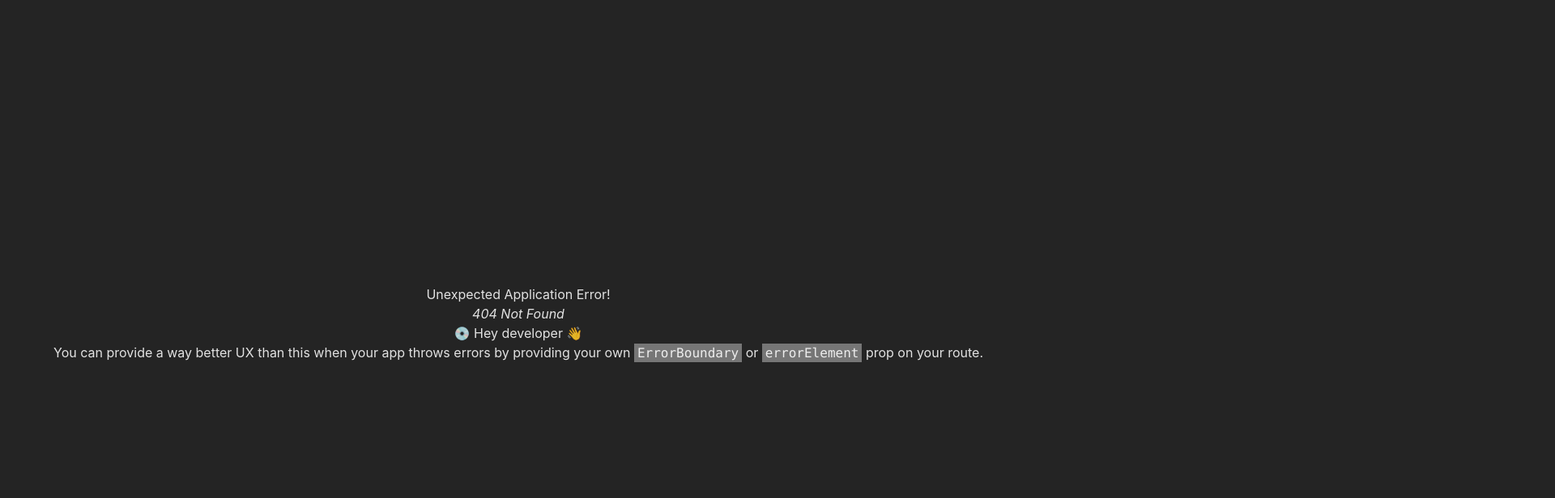
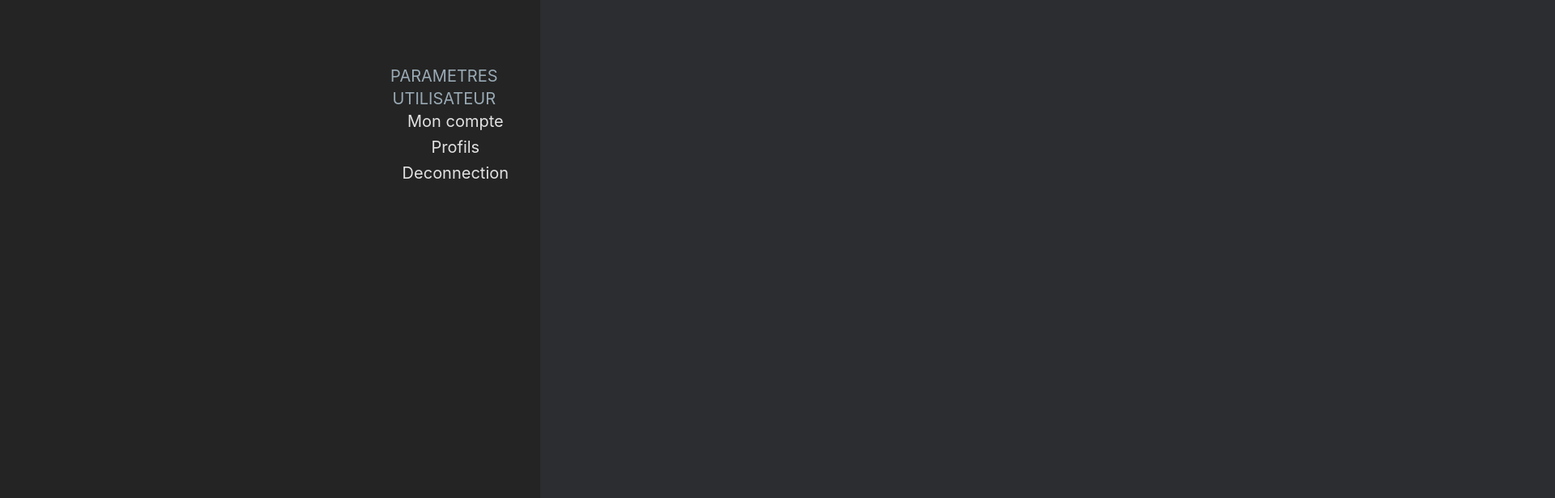
Before and after one commit to Standlc/transcendence, a React (Vite) app in the folder client/: page /settings in a window 1280 px wide. Before the commit this address had no page. Shown: the top 616 px of the page at 81% size, 1920 px wide, since content can reach past the window. Built offline with nearby package versions, Linux system fonts and the light colour scheme.

Commit message:
settings page

```diff
--- a/client/src/App.css
+++ b/client/src/App.css
@@ -110,3 +110,33 @@ input:focus {
     width: 85%;
     margin-left: 15px;
 }
+
+.settings {
+    display: flex;
+    flex-direction: column;
+    margin-left: 450px;
+    align-items: center;
+    justify-content: center;
+}
+
+.settings-account-header {
+    display: flex;
+    width: 600px;
+    height: 150px;
+    background-color: antiquewhite;
+}
+
+.settings-account-body {
+    display: flex;
+    flex-direction: column;
+    width: 550px;
+    height: 300px;
+    background-color: aquamarine;
+}
+
+.settings-account {
+    display: flex;
+    flex-direction: column;
+    width: 600px;
+    min-height: 500px;
+}
--- a/client/src/App.tsx
+++ b/client/src/App.tsx
@@ -12,6 +12,7 @@ import { Dashboard } from "./pages/Dashboard";
 import { Register } from "./pages/Register";
 import { AuthProvider, useAuth } from "./components/RequireAuth/AuthProvider";
 import { Friends } from "./pages/Friends";
+import { Settings } from "./pages/Settings";
 
 function App() {
     return (
@@ -26,6 +27,7 @@ function App() {
                                 <Route path="/play" element={<PongGame />} />
                                 <Route path="/create-account" element={<Register />} />
                                 <Route path="/friends" element={<Friends />} />
+                                <Route path="/settings" element={<Settings />} />
                             </Route>
                         </>
                     )
--- a/client/src/components/ChanColumn.tsx
+++ b/client/src/components/ChanColumn.tsx
@@ -1,3 +1,4 @@
+import { useNavigate } from "react-router-dom";
 import { LoginResponse } from "./RequireAuth/AuthProvider";
 import defaultAvatar from "./defaultAvatar.png";
 
@@ -7,8 +8,13 @@ interface Props {
 }
 
 export const ChanColumn: React.FC<Props> = ({ loginResponse, setCurrentPage }) => {
+    const navigate = useNavigate();
     const handleFriendsClick = () => {
         setCurrentPage("friends");
+    };
+
+    const handleSettingClick = () => {
+        navigate("/settings");
     };
 
     return (
@@ -51,6 +57,7 @@ export const ChanColumn: React.FC<Props> = ({ loginResponse, setCurrentPage }) =
                 </span>
                 <span className=" font-bold mt-3"> {loginResponse?.username} </span>
                 <span className="text-greyple mt-10">En ligne</span>
+                <button onClick={handleSettingClick}>setting</button>
             </div>
         </div>
     );
--- a/client/src/components/Chatbox.tsx
+++ b/client/src/components/Chatbox.tsx
@@ -24,7 +24,6 @@ export const Chatbox = () => {
                 </svg>
                 <div>Amis</div>
             </div>
-            {/* <h1>Chatbox</h1> */}
         </div>
     );
 };
--- /dev/null
+++ b/client/src/pages/Settings.tsx
@@ -0,0 +1,51 @@
+import { useState } from "react";
+import { MonCompte } from "./Settings/subComponents/MyAccount";
+
+export const Settings = () => {
+    const [currentPage, setCurrentPage] = useState("");
+
+    const handleClick = (page: string) => {
+        setCurrentPage(page);
+    };
+
+    const renderPage = () => {
+        if (currentPage === "Mon Compte") {
+            return <MonCompte />;
+        } else if (currentPage === "Profils") {
+            return <div>Profils</div>;
+        } else if (currentPage === "Deconnetion") {
+            return <div>Deconnetion</div>;
+        }
+    };
+
+    return (
+        <div className="flex max-w-[2000px] min-w-[2000px] w-full h-screen">
+            <div className="w-1/3 bg-discord-greyple block text-right text-xl">
+                <div className="settings text-left">
+                    <button className=" text-greyple mr-5 mt-20">
+                        PARAMETRES UTILISATEUR
+                    </button>
+                    <button
+                        onClick={() => handleClick("Mon Compte")}
+                        className="mb-1  text-left hover:bg-discord-light-grey rounded"
+                    >
+                        <span className="ml-2">Mon compte</span>
+                    </button>
+                    <button
+                        onClick={() => handleClick("Profils")}
+                        className="mb-1 text-left hover:bg-discord-light-grey rounded"
+                    >
+                        <span className="ml-2">Profils</span>
+                    </button>
+                    <button
+                        onClick={() => handleClick("Deconnetion")}
+                        className="mb-1 text-left hover:bg-discord-light-grey rounded"
+                    >
+                        <span className="ml-2">Deconnection</span>
+                    </button>
+                </div>
+            </div>
+            <div className="w-2/3 bg-not-quite-black">{renderPage()}</div>
+        </div>
+    );
+};
--- /dev/null
+++ b/client/src/pages/Settings/subComponents/Deconnection.tsx
@@ -0,0 +1,3 @@
+export const Deconnection = () => {
+    return <div>Deconnection</div>;
+};
--- /dev/null
+++ b/client/src/pages/Settings/subComponents/MyAccount.tsx
@@ -0,0 +1,70 @@
+export const MonCompte = () => {
+    return (
+        <div className="w-full h-full">
+            <div className=" mb-5">
+                <h1 className="ml-10 mt-20 text-3xl text-left font-bold">Mon Compte</h1>
+            </div>
+            <div className="ml-10 items-center justify-center h-full">
+                <div className="rounded-t-xl settings-account-header"></div>
+                <div className="rounded-b-xl settings-account bg-discord-black flex items-center justify-center">
+                    <span>AVATAR</span>
+                    <span>Monpachi</span>
+                    <div className="rounded-xl settings-account-body bg-discord-dark-grey">
+                        <div className="w-5/6 ml-5 mt-5 text-greyple text-left">
+                            <div className="flex justify-between items-center">
+                                <span>NOM D'AFFICHAGE</span>
+                                <button className="rounded-l bg-grey px-4 py-2">
+                                    Modifier
+                                </button>
+                            </div>
+                            <div className="w-full text-white">
+                                <span>Monpachi</span>
+                            </div>
+                        </div>
+                        <div className="w-full ml-5 mt-5 text-greyple text-left">
+                            NOM D'UTILISATEUR
+                            <span className="w-full flex block text-white">
+                                Monpachi
+                                <button className="w-30 rounded-l bg-grey block text-right ">
+                                    Modifier
+                                </button>
+                            </span>
+                        </div>
+                        <div className="w-full ml-5 mt-5 text-greyple text-left">
+                            EMAIL
+                            <span className="w-full flex block text-white">
+                                ********@gmail.com
+                                <button className=" w-30 rounded-l  bg-grey block text-right ">
+                                    Modifier
+                                </button>
+                            </span>
+                        </div>
+                        <div className="w-full ml-5 mt-5 text-greyple text-left">
+                            NUMERO DE TELEPHONE
+                            <span className="w-full flex block text-white">
+                                **********
+                                <button className=" w-30 rounded-l  bg-grey block text-right ">
+                                    Modifier
+                                </button>
+                            </span>
+                        </div>
+                    </div>
+                </div>
+            </div>
+            <div className="mt-10 bg-grey border-b border-b-grey w-2/3 "></div>
+            <div className="mt-10 w-2/3">
+                <div className="text-left ml-10 font-bold text-xl">
+                    Mot de passe et authentification
+                </div>
+                <div className="text-left ml-10">
+                    <button
+                        type="submit"
+                        className="text-white mt-5 bg-blurple hover:bg-blurple-hover font-bold rounded-lg text-s w-1/3  py-2.5 text-center"
+                    >
+                        Changer le mot de passe
+                    </button>
+                </div>
+            </div>
+        </div>
+    );
+};
--- /dev/null
+++ b/client/src/pages/Settings/subComponents/Profils.tsx
@@ -0,0 +1,3 @@
+export const Profils = () => {
+    return <div>Profils</div>;
+};
--- a/client/tailwind.config.js
+++ b/client/tailwind.config.js
@@ -23,6 +23,8 @@ export default {
         'discord-black': '#1E1F22',
         'almost-black': '#232529',
         'bg-login': '#242424',
+        'beige': '#ACADAC',
+        'grey': '#4E5159'
       },
     },
   },
```
Also changed, not shown: 1 other file (tests, documents, lock files or other folders).
